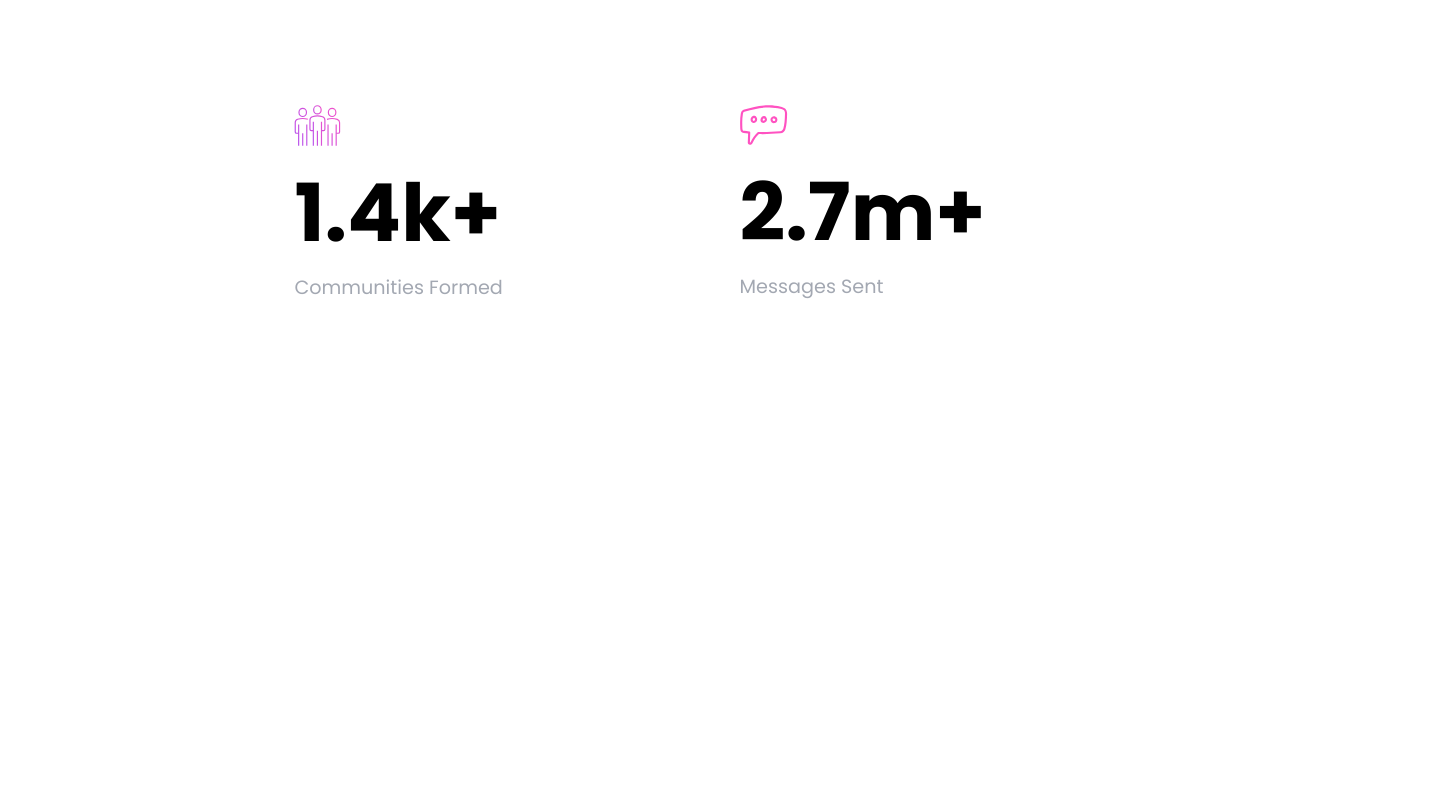
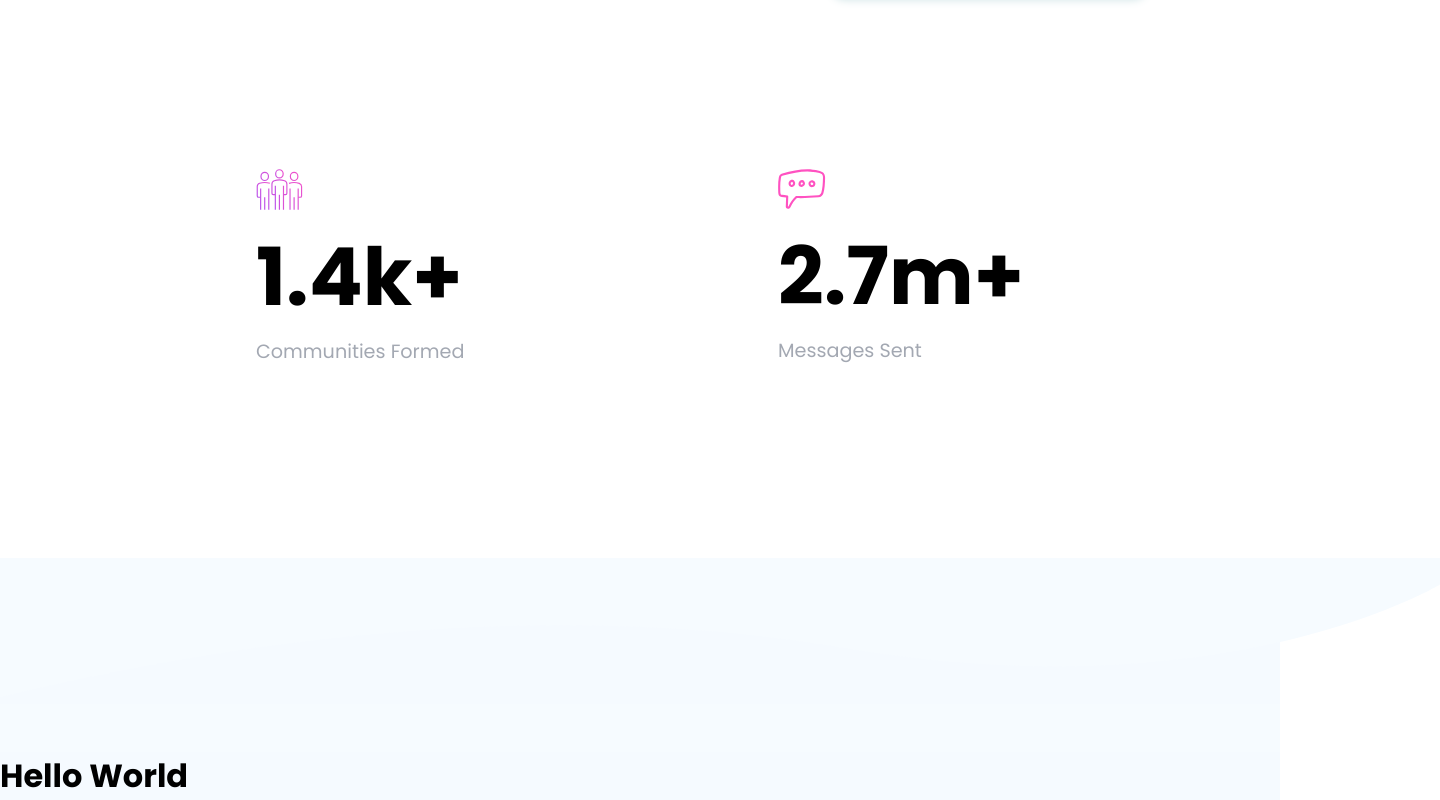
Before and after one commit to victorguirra/huddle, a React (Create React App) app: page / in a window 1280 px wide. Shown: the part 1448-2248 px from the top of the page, 1440 px wide, since content can reach past the window. Before the commit the page ends 1814 px from the top, so only its background shows below. Built offline with nearby package versions, Linux system fonts and the light colour scheme.

Commit message:
create new section

```diff
--- a/src/components/Header/styles.ts
+++ b/src/components/Header/styles.ts
@@ -2,6 +2,8 @@ import styled from 'styled-components';
 
 export const Container = styled.header`
     width:100%;
+
+    padding:4rem;
 
     display:flex;
     align-items:center;
--- /dev/null
+++ b/src/pages/Home/GrowTogether/index.tsx
@@ -0,0 +1,13 @@
+import { Container, BgImg } from './styles';
+
+import bgDesktopImg from '../../../assets/images/background/desktop/section-bottom-desktop-1.svg';
+
+export default function GrowTogether() {
+    return(
+        <Container>
+            <img src={bgDesktopImg} alt="Texto" />
+            <BgImg />
+            <h1>Hello World</h1>
+        </Container>
+    )
+}
--- /dev/null
+++ b/src/pages/Home/GrowTogether/styles.ts
@@ -0,0 +1,15 @@
+import styled from 'styled-components';
+
+import bgDesktopImg from '../../../assets/images/background/desktop/section-bottom-desktop-1.svg';
+
+export const Container = styled.div`
+    background-color:${({ theme }) => theme.colors.paleBlue };
+
+    margin-top:12rem;
+`;
+
+export const BgImg = styled.div`
+    width:100%;
+    height:3rem;
+    background-image:url(${ bgDesktopImg });
+`;
--- a/src/pages/Home/Statistics/styles.ts
+++ b/src/pages/Home/Statistics/styles.ts
@@ -8,6 +8,8 @@ export const Wrapper = styled.div`
     display:flex;
     align-items:center;
     justify-content:center;
+
+
 `;
 
 export const Container = styled.div`
--- a/src/pages/Home/index.tsx
+++ b/src/pages/Home/index.tsx
@@ -3,6 +3,7 @@ import { Container } from './styles'
 import Header from '../../components/Header';
 import Hero from './Hero';
 import Statistics from './Statistics';
+import GrowTogether from './GrowTogether';
 
 export default function Home() {
     return(
@@ -10,6 +11,7 @@ export default function Home() {
             <Header />
             <Hero />
             <Statistics />
+            <GrowTogether />
         </Container>
     )
 }
--- a/src/pages/Home/styles.ts
+++ b/src/pages/Home/styles.ts
@@ -1,5 +1,3 @@
 import styled from 'styled-components';
 
-export const Container = styled.div`
-    padding:4rem;
-`;
+export const Container = styled.div``;
```
